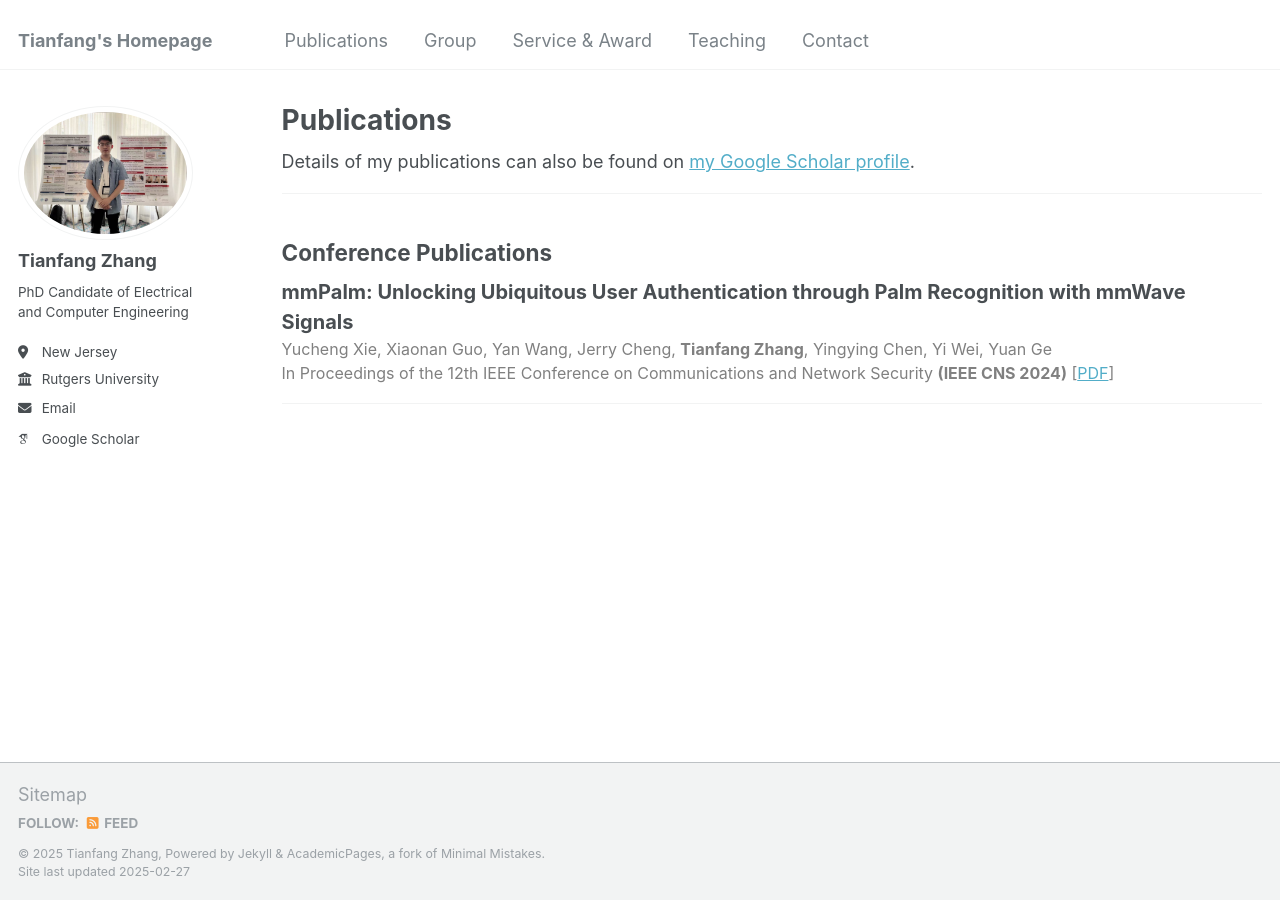
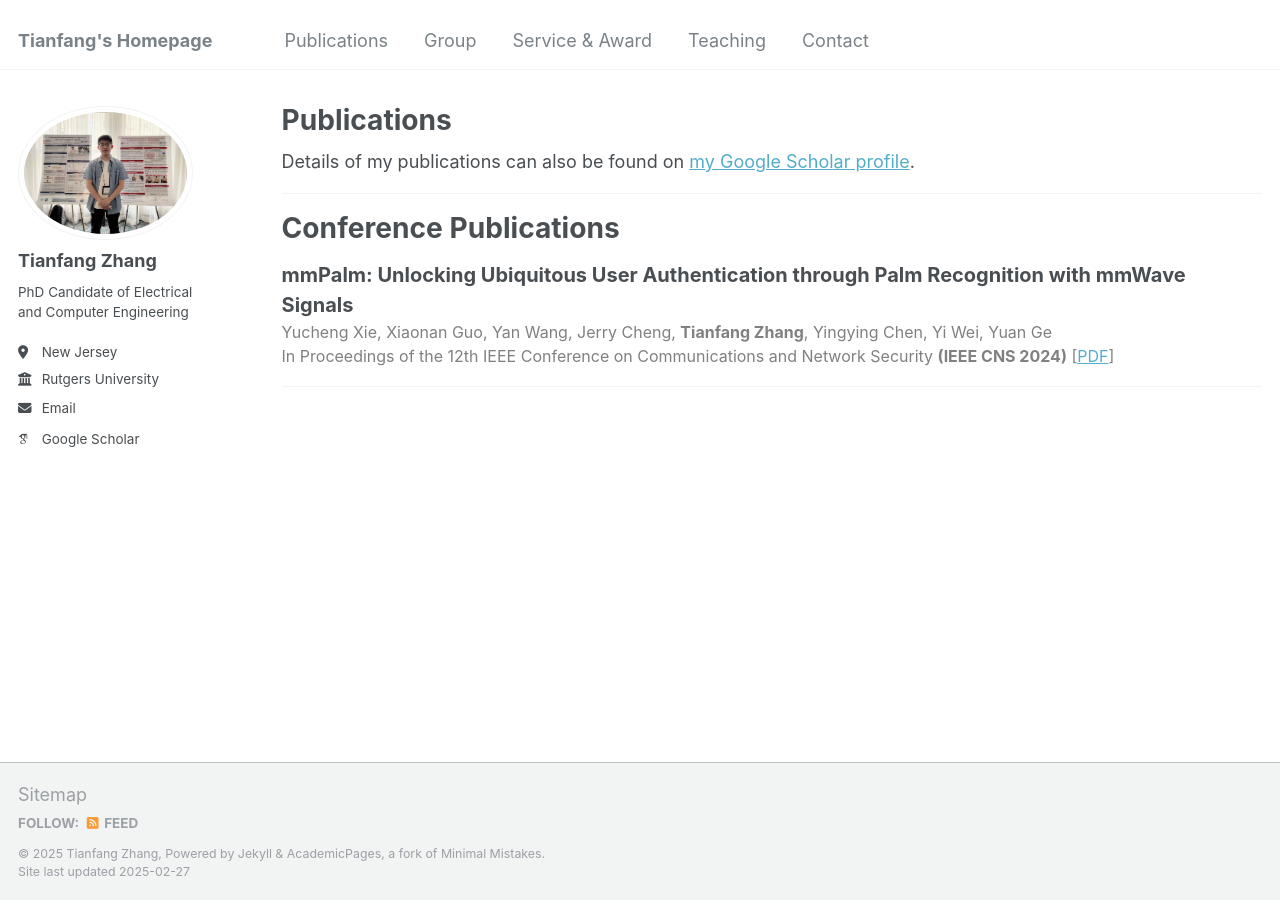
Before and after one commit to tianfang96/tianfang96.github.io, a Jekyll site: the page built from _pages/publications.html, in a window 1280 px wide. Built offline with Jekyll 4.4.1, drawn with Linux system fonts in a browser that asks for light colours; some web fonts are replaced.

```diff
--- a/_pages/publications.html
+++ b/_pages/publications.html
@@ -10,7 +10,7 @@ author_profile: true
 {% endif %}
 <hr>
 
-<h2>Conference Publications</h2>
+<h1>Conference Publications</h1>
 <div style="font-size: 20px; font-weight: bold;">
   mmPalm: Unlocking Ubiquitous User Authentication through Palm Recognition with mmWave Signals
 </div>
```
